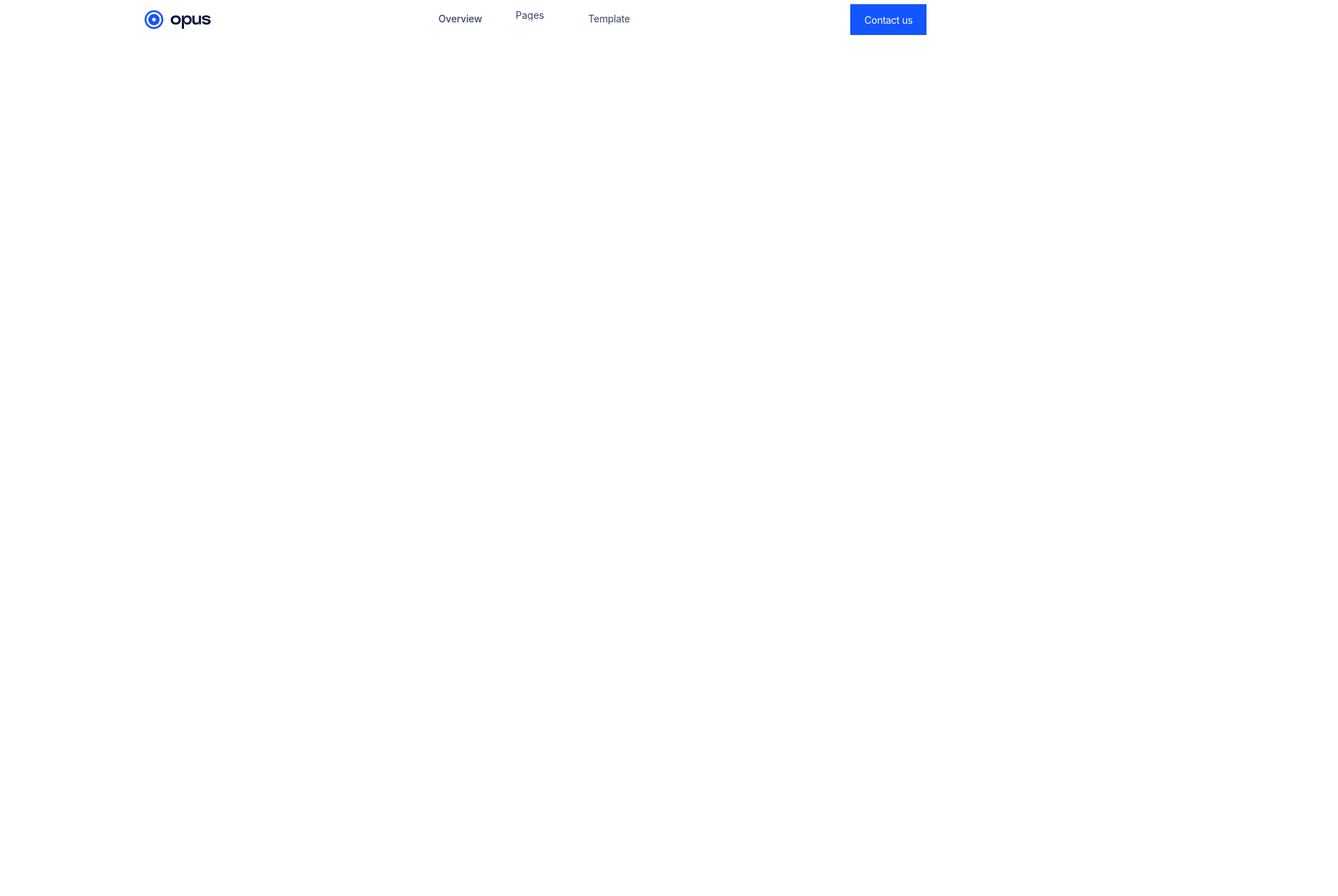
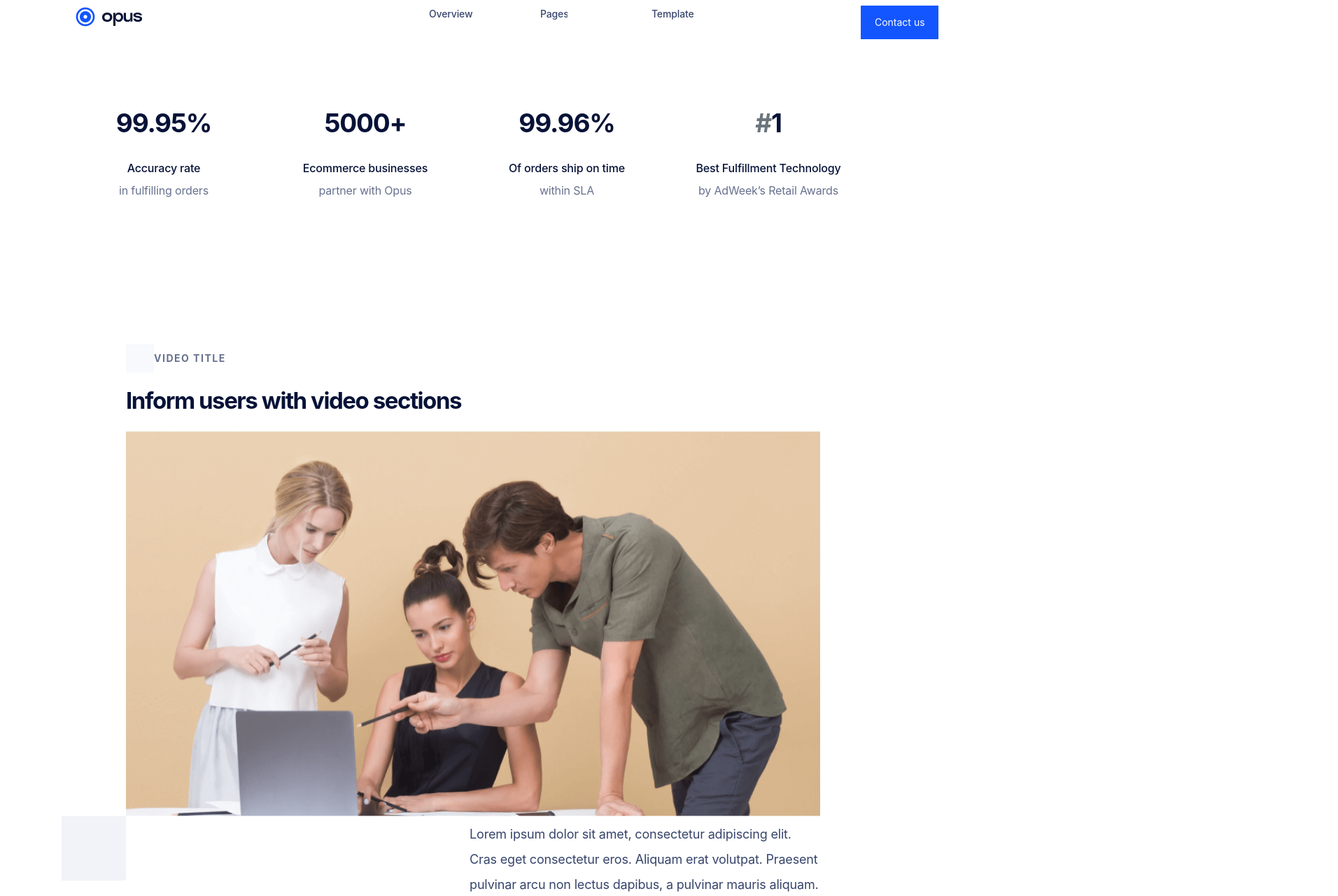
Before and after one commit to ashtiv/enterprise_frontend, a React (Create React App) app: page / in a window 1280 px wide. Shown: the part 40-1320 px from the top of the page at 70% size, 1912 px wide, since content can reach past the window. Built offline with nearby package versions, Linux system fonts and the light colour scheme.

Commit message:
Until Video done

```diff
--- a/public/index.html
+++ b/public/index.html
@@ -1,14 +1,12 @@
 <!DOCTYPE html>
 <html lang="en">
+
 <head>
   <meta charset="utf-8" />
   <link rel="icon" href="%PUBLIC_URL%/favicon.ico" />
   <meta name="viewport" content="width=device-width, initial-scale=1" />
   <meta name="theme-color" content="#000000" />
-    <meta
-      name="description"
-      content="Web site created using create-react-app"
-    />
+  <meta name="description" content="Web site created using create-react-app" />
   <link rel="apple-touch-icon" href="%PUBLIC_URL%/logo192.png" />
   <!--
       manifest.json provides metadata used when your web app is installed on a
@@ -24,8 +22,12 @@
       work correctly both with client-side routing and a non-root public URL.
       Learn how to configure a non-root public URL by running `npm run build`.
     -->
+  <link href="https://cdn.jsdelivr.net/npm/bootstrap@5.2.3/dist/css/bootstrap.min.css" rel="stylesheet"
+    integrity="sha384-rbsA2VBKQhggwzxH7pPCaAqO46MgnOM80zW1RWuH61DGLwZJEdK2Kadq2F9CUG65" crossorigin="anonymous">
+
   <title>React App</title>
 </head>
+
 <body>
   <noscript>You need to enable JavaScript to run this app.</noscript>
   <div id="root"></div>
@@ -39,5 +41,10 @@
       To begin the development, run `npm start` or `yarn start`.
       To create a production bundle, use `npm run build` or `yarn build`.
     -->
+  <script src="https://cdn.jsdelivr.net/npm/bootstrap@5.2.3/dist/js/bootstrap.bundle.min.js"
+    integrity="sha384-kenU1KFdBIe4zVF0s0G1M5b4hcpxyD9F7jL+jjXkk+Q2h455rYXK/7HAuoJl+0I4"
+    crossorigin="anonymous"></script>
+
 </body>
+
 </html>
--- a/src/App.css
+++ b/src/App.css
@@ -1,13 +1,5 @@
-body {
-  position: relative;
-  width: 1512px;
-  height: 8811.5px;
-
-  background: #FFFFFF;
-}
-
 .App-header {
-  position: relative;
+  /* position: relative; */
   height: 120px;
   left: 0px;
   right: 0px;
@@ -16,30 +8,37 @@ body {
 }
 
 .Header-lev1 {
-  position: relative;
+  /* position: relative; */
   width: 1120px;
   height: 50px;
-  left: calc(50% - 1120px/2);
-  top: calc(50% - 50px/2);
+  display: flex;
+  flex-direction: row;
+  /* left: calc(50% - 1120px/2); */
+  /* top: calc(50% - 50px/2); */
 }
 
 .Header-a {
   box-sizing: border-box;
-
+  margin-left: 200px;
   /* Auto layout */
-  display: flex;
-  flex-direction: row;
-  align-items: flex-start;
+  /* display: flex; */
+  /* flex-direction: row; */
+  /* align-items: flex-start; */
   padding: 9px 17.6719px 11px 18px;
 
-  position: absolute;
-  width: 108.67px;
-  height: 44px;
-  right: 0px;
-  top: calc(50% - 44px/2);
+  /* position: relative; */
+  width: 200.67px;
+  height: 48px;
+  /* right: 0px; */
+  top: calc(50% - 48px/2);
 
   background: #1355FF;
   border: 2px solid #1355FF;
+  /* left: 24px; */
+  /* top: calc(50% - 24px/2 - 1px); */
+
+  /* identical to box height, or 171% */
+
 }
 
 .Header-contact {
@@ -51,12 +50,12 @@ body {
   font-weight: 400 !important;
   font-size: 14px !important;
   line-height: 14px !important;
-
+  white-space: nowrap;
   /* identical to box height, or 171% */
-  display: flex;
+  /* display: flex;
   align-items: center;
   text-align: center;
-  letter-spacing: -0.28px;
+  letter-spacing: -0.28px; */
 
   color: #FFFFFF;
 
@@ -68,11 +67,13 @@ body {
 }
 
 .Header-nav {
-  position: relative;
+  /* position: relative; */
   width: 323.06px;
   height: 32px;
-  left: 398.47px;
-  top: calc(50% - 32px/2);
+  /* top: calc(50% - 32px/2); */
+  display: flex;
+  flex-direction: row;
+  /* margin-top: 12px; */
 }
 
 .Nav-dropdown {
@@ -80,7 +81,7 @@ body {
   display: flex;
   flex-direction: row;
   align-items: flex-start;
-  padding: 3px 28.8281px 5px 12px;
+  /* padding: 3px 28.8281px 5px 12px; */
   isolation: isolate;
 
   font-family: 'Inter' !important;
@@ -89,11 +90,11 @@ body {
   font-size: 14px !important;
   line-height: 14px !important;
 
-  position: absolute;
+  /* position: relative; */
   width: 81.83px;
-  left: calc(50% - 81.83px/2 + 1.7px);
-  top: 0px;
-  bottom: 0px;
+  /* left: calc(50% - 81.83px/2 + 1.7px); */
+  /* top: 0px; */
+  /* bottom: 0px; */
   border: none;
   background: none;
   color: #37456C !important;
@@ -101,7 +102,7 @@ body {
 }
 
 .Nav-dropdown-dots {
-  position: relative;
+  /* position: relative; */
   width: 14px;
   height: 14px;
   right: 10px;
@@ -152,7 +153,7 @@ body {
 
 .Nav-dropdown-dots-text {
   appearance: none;
-  position: relative;
+  /* position: relative; */
   width: 13.93px;
   height: 14px;
   left: 0px;
@@ -174,11 +175,11 @@ body {
 }
 
 .Nav-template {
-  position: relative;
+  /* position: relative; */
   width: 62px;
   height: 24px;
-  left: 238.14px;
-  top: calc(50% - 24px/2 - 1px);
+  /* left: 238.14px; */
+  /* top: calc(50% - 24px/2 - 1px); */
 
   font-family: 'Inter' !important;
   font-style: normal !important;
@@ -197,11 +198,12 @@ body {
 }
 
 .Nav-overview {
-  position: absolute;
+  /* position: relative; */
   width: 63px;
   height: 24px;
-  left: 24px;
-  top: calc(50% - 24px/2 - 1px);
+  /* left: 24px; */
+  /* top: calc(50% - 24px/2 - 1px); */
+  appearance: none;
 
   font-family: 'Inter';
   font-style: normal;
@@ -213,14 +215,14 @@ body {
   display: flex;
   align-items: center;
   letter-spacing: -0.14px;
-
   color: #37456C;
-
+  border: none;
+  background: none;
 
 }
 
 .Opus-logo {
-  position: absolute;
+  /* position: relative; */
   width: 97px;
   height: 32px;
   left: calc(50% - 97px/2 - 511.5px);
@@ -228,7 +230,7 @@ body {
 }
 
 .Opus-logo-inside {
-  position: absolute;
+  /* position: relative; */
   width: 97px;
   height: 32px;
   left: calc(50% - 97px/2);
@@ -239,7 +241,7 @@ body {
 .Opus-logo-inside-logo {
   /* Vector */
 
-  position: absolute;
+  /* position: relative; */
   left: 2.75%;
   right: 69.76%;
   top: 8.33%;
@@ -250,7 +252,7 @@ body {
 }
 
 .body-1 {
-  position: absolute;
+  /* position: relative; */
   width: 1512px;
   height: 6723px;
   left: 0px;
@@ -261,13 +263,11 @@ body {
   display: flex;
   flex-direction: row;
   align-items: flex-start;
-  padding: 96px 196px;
+  /* padding: 96px 196px; */
 
-  position: absolute;
+  /* position: relative; */
   width: 1512px;
   height: 352px;
-  left: 0px;
-  top: 0px;
 
   background: #FFFFFF;
 }
@@ -314,8 +314,36 @@ body {
   flex-grow: 0;
 }
 
+.body-box3 {
+  display: flex;
+  flex-direction: column;
+  width: 256px;
+  height: 160px;
+  /* Inside auto layout */
+  align-items: center;
+  justify-content: center;
+  text-align: center;
+  flex: none;
+  order: 2;
+  flex-grow: 0;
+}
+
+.body-box4 {
+  display: flex;
+  flex-direction: column;
+  width: 256px;
+  height: 160px;
+  /* Inside auto layout */
+  align-items: center;
+  justify-content: center;
+  text-align: center;
+  flex: none;
+  order: 3;
+  flex-grow: 0;
+}
+
 .body-box-number {
-  position: relative;
+  /* position: relative; */
   width: 133px;
   height: 48px;
   /* left: calc(50% - 133px/2 - 0.27px); */
@@ -336,10 +364,11 @@ body {
   letter-spacing: -1.2px;
   margin: auto;
   color: #061237;
+  white-space: nowrap;
 }
 
 .body-box-terms {
-  position: relative;
+  /* position: relative; */
   width: 200px;
   height: 32px;
   /* left: calc(50% - 105px/2 + 0.17px); */
@@ -359,10 +388,11 @@ body {
   letter-spacing: -0.16px;
 
   color: #061237;
+  white-space: nowrap;
 }
 
 .body-box-description {
-  position: relative;
+  /* position: relative; */
   width: 127px;
   height: 32px;
   /* left: calc(50% - 127px/2 + 0.16px); */
@@ -382,4 +412,134 @@ body {
   letter-spacing: -0.16px;
 
   color: #67718E;
+  white-space: nowrap;
 }
+
+.Video {
+  width: 992px;
+  height: 908px;
+  left: calc(50% - 992px/2);
+  top: 448px;
+}
+
+.Video-title {
+  display: flex;
+  flex-direction: row;
+  align-items: flex-start;
+  /* padding: 19px 858px 21px 32px; */
+  isolation: isolate;
+
+  /* width: 992px; */
+  height: 64px;
+  left: 0px;
+  top: 0px;
+}
+
+.Video-pic {
+  width: 40px;
+  height: 40px;
+
+
+  background: #F7F9FC;
+
+  /* Inside auto layout */
+  flex: none;
+  order: 0;
+  flex-grow: 0;
+  z-index: 0;
+}
+
+.Video-text {
+  /* VIDEO TITLE */
+
+  width: 102px;
+  height: 24px;
+
+  font-family: 'Inter';
+  font-style: normal;
+  font-weight: 700;
+  font-size: 14px;
+  line-height: 24px;
+  /* identical to box height, or 171% */
+  display: flex;
+  align-items: center;
+  letter-spacing: 1.5px;
+  text-transform: uppercase;
+
+  color: #67718E;
+
+
+  /* Inside auto layout */
+  flex: none;
+  order: 1;
+  flex-grow: 0;
+  z-index: 1;
+  white-space: nowrap;
+}
+
+.Video-heading {
+  height: 550px;
+  left: 0px;
+  top: 208px;
+}
+
+.Video-heading-text {
+  width: 721px;
+  height: 56px;
+  left: 0px;
+
+  font-family: 'Inter';
+  font-style: normal;
+  font-weight: 700;
+  font-size: 33px;
+  line-height: 56px;
+
+  /* identical to box height, or 117% */
+  display: flex;
+  align-items: center;
+  letter-spacing: -1.44px;
+
+  color: #061237;
+}
+
+.Video-thumb {
+  width: 992px;
+  height: 550px;
+  left: calc(50% - 992px/2);
+  top: calc(50% - 550px/2);
+
+}
+
+.Video-smallpic {
+  /* div */
+  position: relative;
+  width: 92px;
+  height: 92px;
+  left: -92px;
+  /* bottom: -92px; */
+
+  background: #F2F3F8;
+
+}
+
+.Video-description {
+  /* Lorem ipsum dolor sit amet, consectetur adipiscing elit. Cras eget consectetur eros. Aliquam erat volutpat. Praesent pulvinar arcu non lectus dapibus, a pulvinar mauris aliquam. */
+
+  position: relative;
+  width: 525.87px;
+  height: 108px;
+  /* left: 120px; */
+  right: -270px;
+  top: 80px;
+
+  font-family: 'Inter';
+  font-style: normal;
+  font-weight: 400;
+  font-size: 18px;
+  line-height: 36px;
+  /* or 200% */
+  display: flex;
+  align-items: center;
+  letter-spacing: -0.18px;
+  color: #37456C;
+}
--- a/src/App.js
+++ b/src/App.js
@@ -1,25 +1,15 @@
 import './App.css';
 import Header from './Header';
+import BodyC1 from './BodyC1';
+import BodyC2 from './BodyC2';
 
 function App() {
   return (
-    <div className="App">
+    <div className="App container">
       <Header />
-      <div className='body-1'>
-        <div className='body-2'>
-          <div className='body-3'>
-            <div className='body-box1'>
-              <div className='body-box-number'>99.95%</div>
-              <div className='body-box-terms'>Accuracy rate</div>
-              <div className='body-box-description'>in fulfilling orders</div>
-            </div>
-            <div className='body-box2'>
-              <div className='body-box-number'>5000+</div>
-              <div className='body-box-terms'>Ecommerce businesses</div>
-              <div className='body-box-description'>partner with Opus</div>
-            </div>
-          </div>
-        </div>
+      <div className='body-1 container'>
+        <BodyC1 />
+        <BodyC2 />
       </div>
     </div>
   );
--- /dev/null
+++ b/src/BodyC1.js
@@ -0,0 +1,32 @@
+import React from 'react'
+
+function BodyC1() {
+    return (
+        <div className='body-2 container'>
+            <div className='body-3 container'>
+                <div className='body-box1 container'>
+                    <div className='body-box-number'>99.95%</div>
+                    <div className='body-box-terms'>Accuracy rate</div>
+                    <div className='body-box-description'>in fulfilling orders</div>
+                </div>
+                <div className='body-box2 container'>
+                    <div className='body-box-number'>5000+</div>
+                    <div className='body-box-terms'>Ecommerce businesses</div>
+                    <div className='body-box-description'>partner with Opus</div>
+                </div>
+                <div className='body-box3 container'>
+                    <div className='body-box-number'>99.96%</div>
+                    <div className='body-box-terms'>Of orders ship on time</div>
+                    <div className='body-box-description'>within SLA</div>
+                </div>
+                <div className='body-box4 container'>
+                    <div className='body-box-number'><text className='text-muted'>#</text>1</div>
+                    <div className='body-box-terms'>Best Fulfillment Technology</div>
+                    <div className='body-box-description'>by AdWeek’s Retail Awards</div>
+                </div>
+            </div>
+        </div>
+    )
+}
+
+export default BodyC1
--- /dev/null
+++ b/src/BodyC2.js
@@ -0,0 +1,28 @@
+import React from 'react'
+import video from './video.png'
+
+function BodyC2() {
+    return (
+        <div className='Video container'>
+            <div className='Video-title container'>
+                <div className='Video-pic my-auto'>
+                </div>
+                <p className='Video-text my-auto'>
+                    Video Title
+                </p>
+            </div>
+            <div className='Video-heading container'>
+                <p className='Video-heading-text'>
+                    Inform users with video sections
+                </p>
+                <img className='Video-thumb' src={video} />
+                <div className='Video-smallpic'></div>
+            </div>
+            <div className='Video-description container'>
+                Lorem ipsum dolor sit amet, consectetur adipiscing elit. Cras eget consectetur eros. Aliquam erat volutpat. Praesent pulvinar arcu non lectus dapibus, a pulvinar mauris aliquam.
+            </div>
+        </div>
+    )
+}
+
+export default BodyC2
--- a/src/Header.js
+++ b/src/Header.js
@@ -3,12 +3,16 @@ import logo from './logo.png';
 
 function Header() {
     return (
-        <header className="App-header">
-            <div className='Header-lev1'>
-                <a className='Header-a'><text className='Header-contact'>Contact us</text></a>
-                <nav className='Header-nav'>
-
-                    <select className='Nav-dropdown'>
+        <header className="App-header container">
+            <div className='Header-lev1 container my-5'>
+                <div className='Opus-logo'>
+                    <div className='Opus-logo-inside'>
+                        <img src={logo} />
+                    </div>
+                </div>
+                <nav className='Header-nav container'>
+                    <div className='Nav-overview mx-5 container'>Overview</div>
+                    <select className='Nav-overview mx-5 container'>
                         <option value="item2" className='Nav-values' selected>Pages</option>
                         <option value="item1" className='Nav-values'>Item 1</option>
                         {/* <div className='Nav-dropdown-dots'>
@@ -16,15 +20,9 @@ function Header() {
                             </div> */}
                         {/* three dots not showing */}
                     </select>
-                    <div className='Nav-template'>Template</div>
-                    <div className='Nav-overview'>Overview</div>
-
+                    <div className='Nav-overview mx-5 container'>Template</div>
+                    <div className='Header-a conatiner'><text className='Header-contact'>Contact us</text></div>
                 </nav>
-                <div className='Opus-logo'>
-                    <div className='Opus-logo-inside'>
-                        <img src={logo} />
-                    </div>
-                </div>
 
             </div>
         </header>
```
Also changed, not shown: src/video.png (added). Lines whose indentation alone changed are shown as unchanged.
